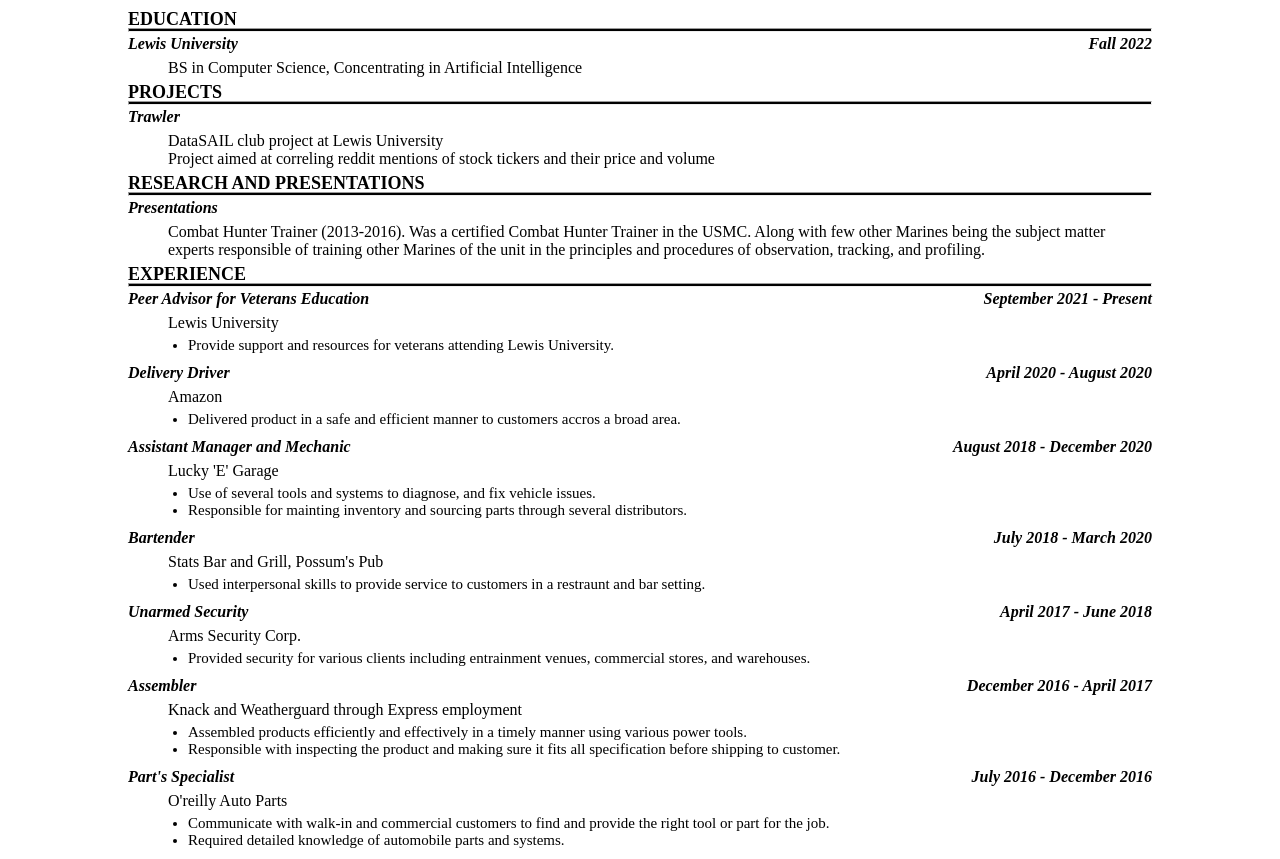
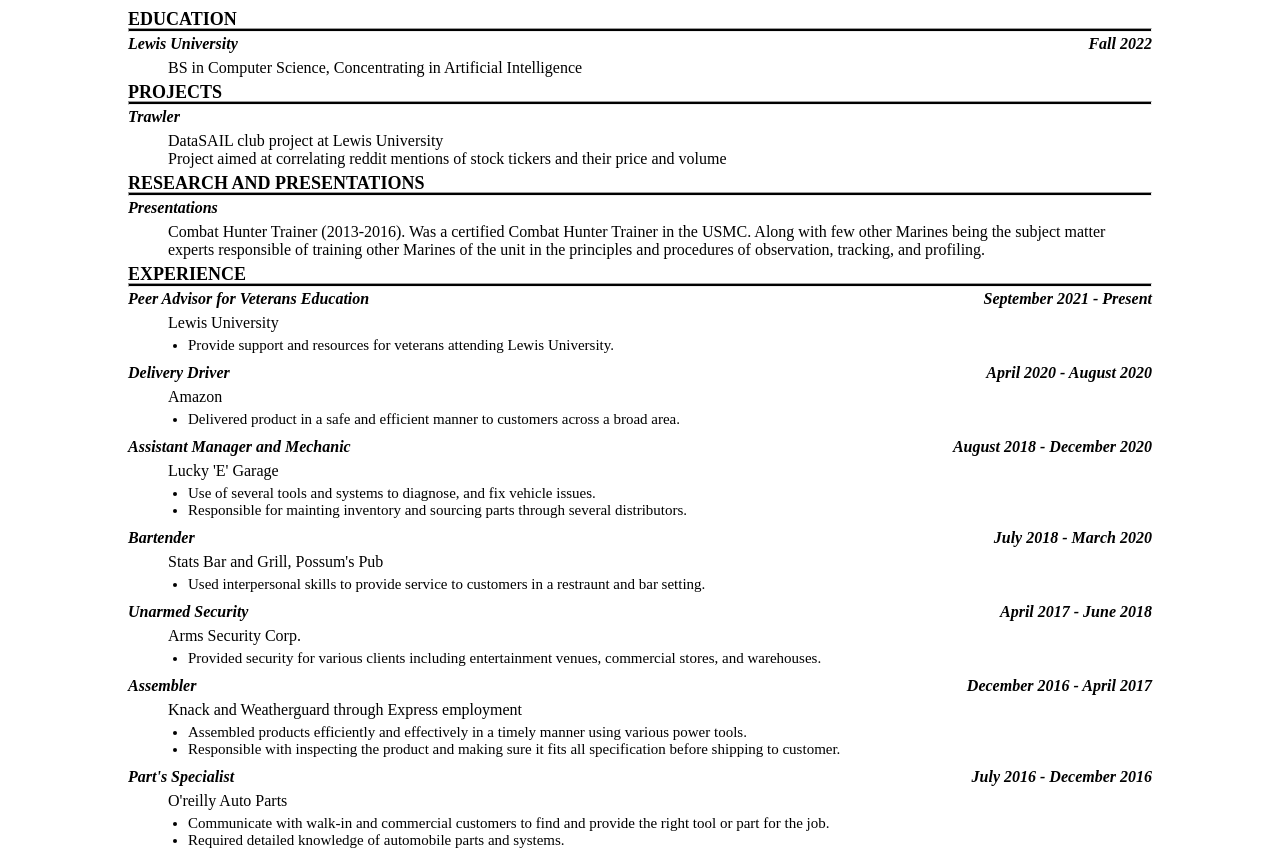
Before and after one commit to LongJohnBlackbeard/Web_Resume, a plain HTML site: page index.html in a window 1280 px wide. Shown: the part 520-1379 px from the top of the page. Drawn offline with Linux system fonts and the light colour scheme.

Commit message:
Fixed typo's

```diff
--- a/index.html
+++ b/index.html
@@ -81,7 +81,7 @@
             <hr>
             <h3><b>Trawler</b></h3>
             <p class="indent">DataSAIL club project at Lewis University <br>
-                Project aimed at correling reddit mentions of stock tickers and their price and volume</p>
+                Project aimed at correlating reddit mentions of stock tickers and their price and volume</p>
             <h2 class="subject-header">RESEARCH AND PRESENTATIONS</h2>
             <hr>
             <h3>Presentations</h3>
@@ -98,7 +98,7 @@
             <h3><b>Delivery Driver</b><span class="right">April 2020 - August 2020</span></h3>
             <p class="indent">Amazon</p>
             <ul>
-                <li>Delivered product in a safe and efficient manner to customers accros a broad area.</li>
+                <li>Delivered product in a safe and efficient manner to customers across a broad area.</li>
             </ul>
             <h3><b>Assistant Manager and Mechanic</b><span class="right">August 2018 - December 2020</span></h3>
             <p class="indent">Lucky 'E' Garage</p>
@@ -114,7 +114,7 @@
             <h3><b>Unarmed Security</b><span class="right">April 2017 - June 2018</span></h3>
             <p class="indent">Arms Security Corp.</p>
             <ul>
-                <li>Provided security for various clients including entrainment venues, commercial stores, and warehouses.</li>
+                <li>Provided security for various clients including entertainment venues, commercial stores, and warehouses.</li>
             </ul>
             <h3><b>Assembler</b><span class="right">December 2016 - April 2017</span></h3>
             <p class="indent">Knack and Weatherguard through Express employment</p>
```
